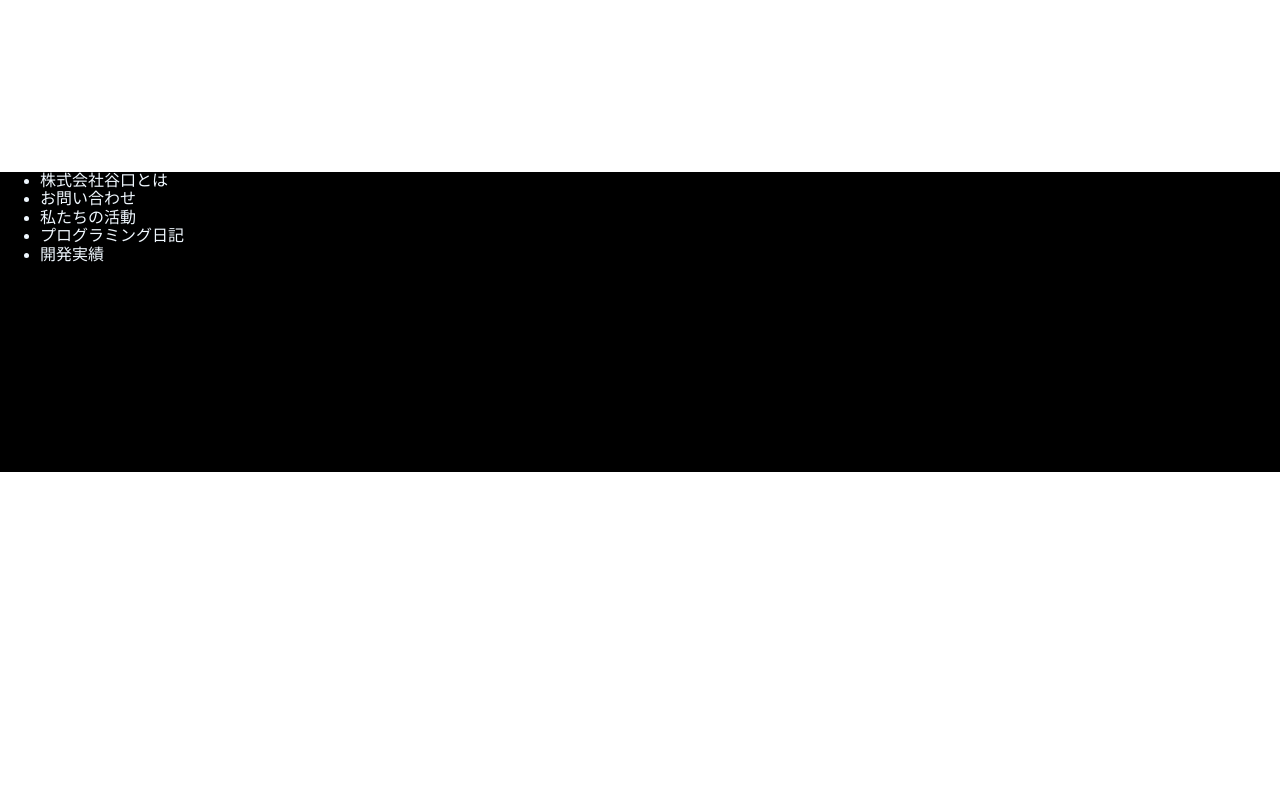
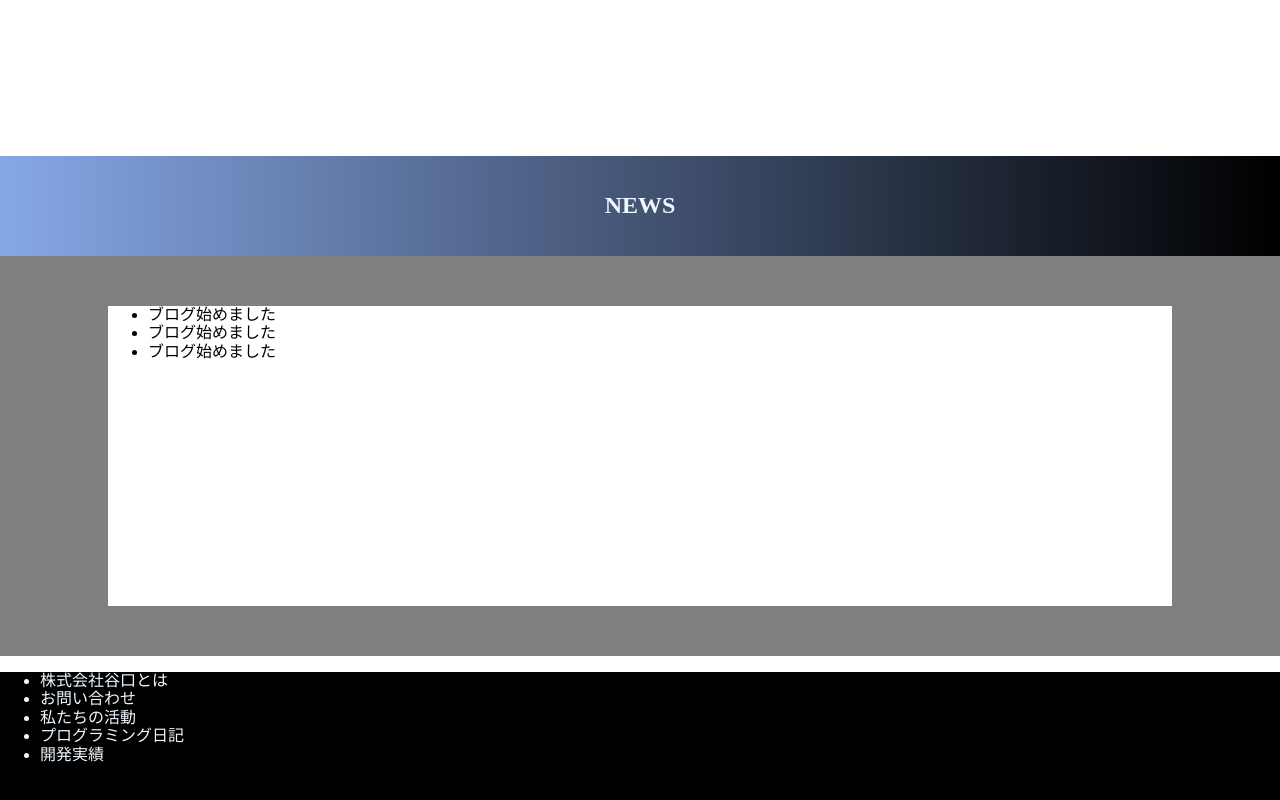
Before and after one commit to guchondayo/sidejob-myHomepage, a Vue app: page /#/ in a window 1280 px wide. Shown: the part 444-1244 px from the top of the page. Before the commit the page ends 916 px from the top, so only its background shows below. Built offline with nearby package versions, Linux system fonts and the light colour scheme.

Commit message:
一旦完成

```diff
--- a/src/components/TopPage.vue
+++ b/src/components/TopPage.vue
@@ -1,13 +1,27 @@
 <template>
     <!-- ①バインドをする -->
-    <div :class=isTest>
+    <div>
+        <div :class=isTest>
+        </div>
+        <div class="news">
+            <h2>NEWS</h2>
+        </div>
+        <div class="news-article">
+            <ul class="news-detail">
+                <li>ブログ始めました</li>
+                <li>ブログ始めました</li>
+                <li>ブログ始めました</li>
+            </ul>
+
+        </div>
     </div>
 </template>
 <script>
     export default{
         data:function(){
             return{
-                isTest:{firstImg:true,secondImg:false,thirdImg:false}
+                isTest:{firstImg:true,secondImg:false,thirdImg:false},
+                isContainer:{imageContainer:true}
             }
         },
         mounted:function(){
@@ -167,4 +181,35 @@
     /* 一旦完成をしたけど、悩みとしては、１つ目の画面遷移から時間がかかってしまう */
     /* コードがじょうちょ */
 
+    /* https://b-risk.jp/blog/2020/06/footer/ */
+    /* https://deshinon.com/2019/03/02/css-button-kurai/ */
+    /* https://pengi-n.co.jp/blog/css-gradient/ */
+
+
+
+    .news{
+        height: 100px;
+        background-image: linear-gradient(to left, black, #86a8e7);
+
+        display: flex;
+        justify-content: center;
+        align-items: center;
+    }
+    .news h2{
+        color:aliceblue;
+    }
+    .news-article{
+        min-height: 400px;
+        background-color: gray;
+
+        display: flex;
+        justify-content: center;
+        align-items: center;
+    }
+    .news-detail{
+        width: 80%;
+        background-color: white;
+        min-height: 300px;
+    }
+
 </style>
```
